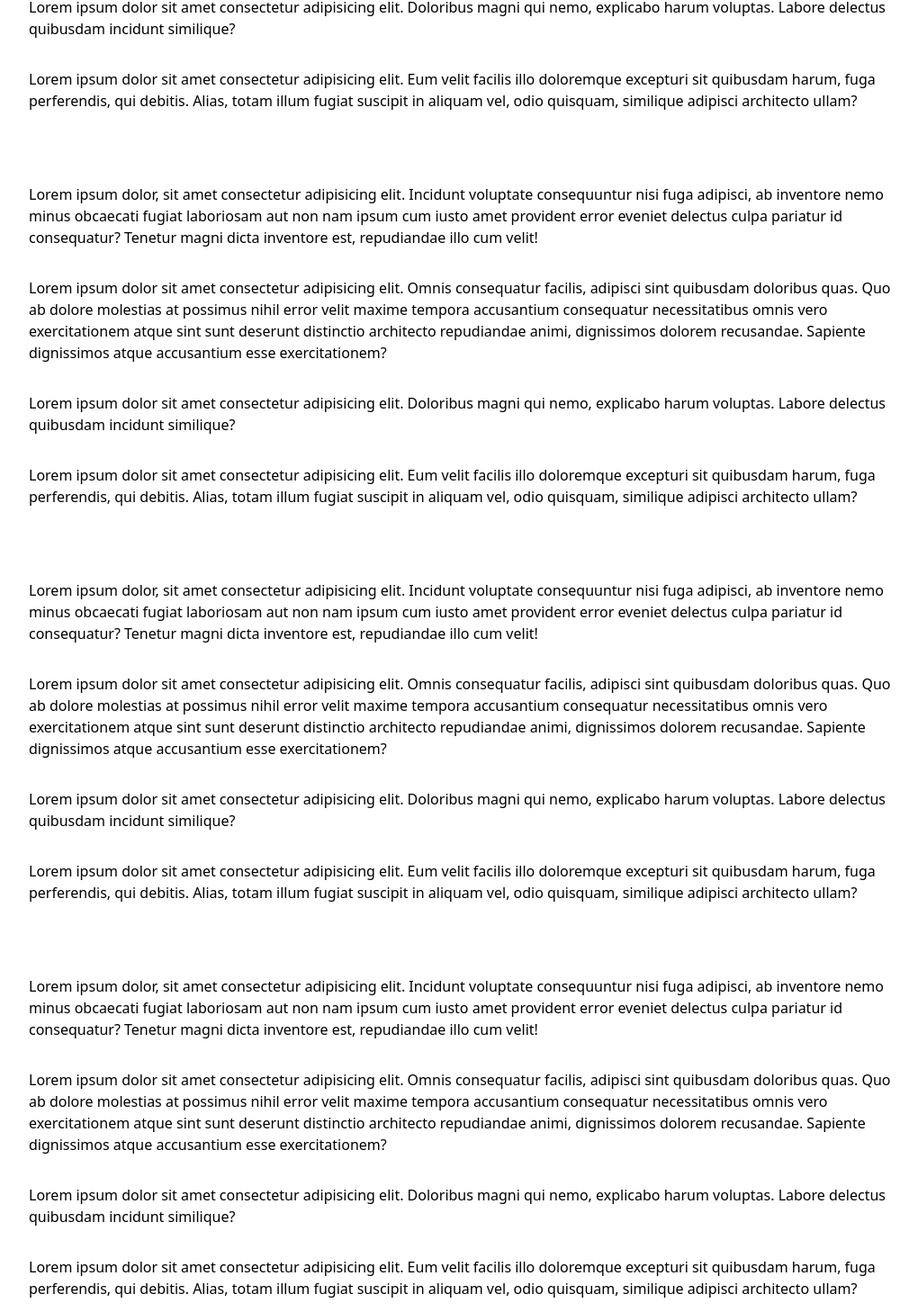
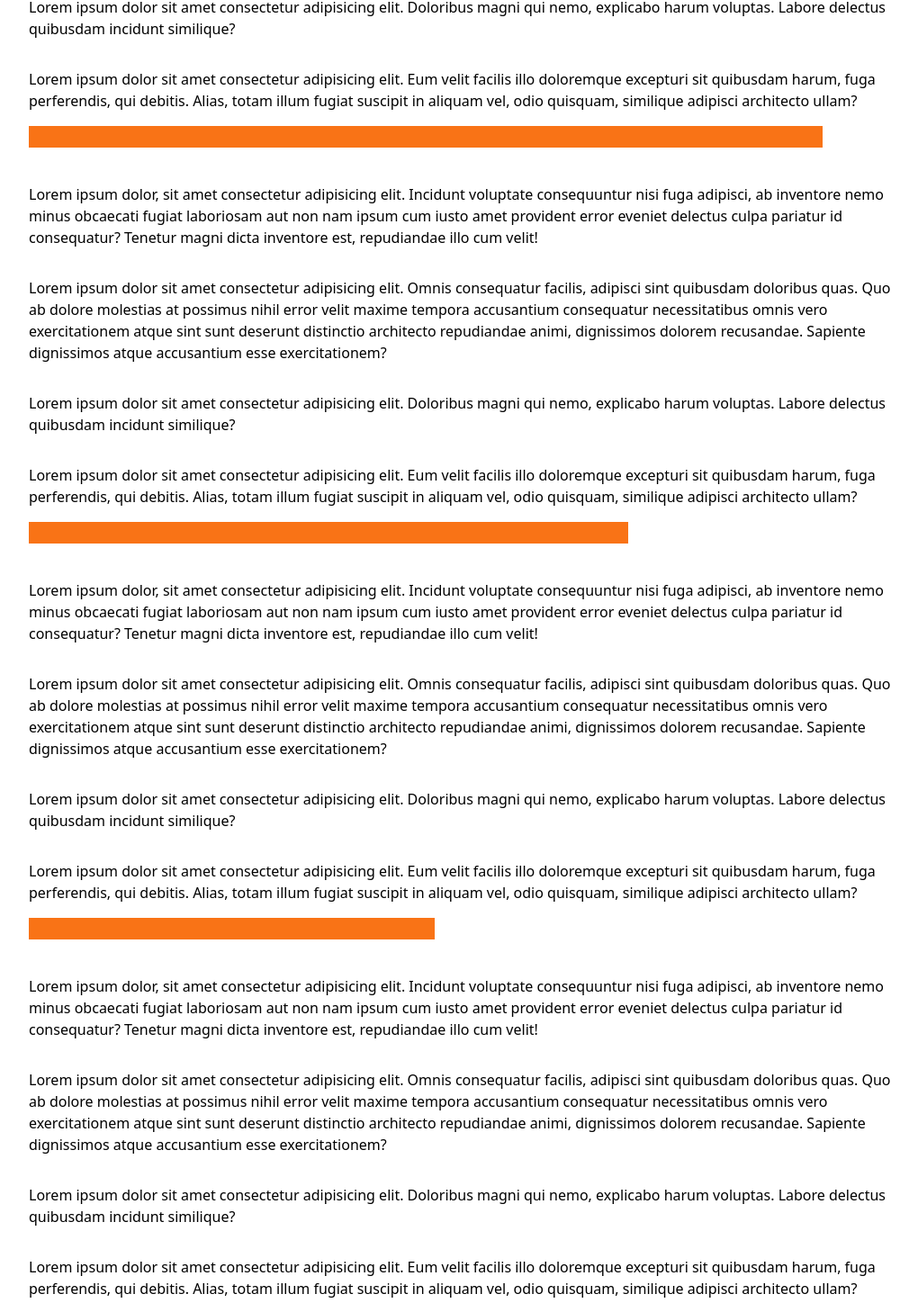
Before and after one commit to jxhnkndl/scroll-sandbox, a React (Vite) app: page / in a window 1280 px wide. Shown: the part 396-1854 px from the top of the page at 90% size, without its empty margins (128-1148 px from the left). Built offline with nearby package versions, Linux system fonts and the light colour scheme.

Commit message:
create example of cascading progress bars

```diff
--- a/src/App.jsx
+++ b/src/App.jsx
@@ -1,14 +1,15 @@
-import Section from "./components/Section";
+// import SectionBasic from "./components/SectionBasic";
+import SectionCascade from "./components/SectionCascade";
 
 export default function App() {
   return (
     <div>
       <h1 className="text-9xl mb-8">SCROLL SANDBOX</h1>
-      <Section />
-      <Section />
-      <Section />
-      <Section />
-      <Section />
+      <SectionCascade />
+      <SectionCascade />
+      <SectionCascade />
+      <SectionCascade />
+      <SectionCascade />
     </div>
   );
 }
--- a/src/components/Section.jsx
+++ b/src/components/SectionBasic.jsx
@@ -1,6 +1,9 @@
-import { motion, useScroll, useTransform, useSpring } from 'framer-motion';
+import { motion, useScroll } from 'framer-motion';
+import { useTransform } from 'framer-motion';
+// import { useSpring } from 'framer-motion';
 
-/** useScroll() return value types:
+/**
+ *  useScroll() return value types:
  *    - scrollX / scrollY: absolute position on page measured in pixels
  *    - scrollXProgress / scrollYProgress: scroll position between two defined offsets
  *      (0 and 1) such as the top and bottom of a parent container
@@ -22,8 +25,8 @@ import { motion, useScroll, useTransform, useSpring } from 'framer-motion';
  *            - could be pixels, percents, viewports, numeric units, etc.
  */
 
-export default function Section() {
-  let { scrollY } = useScroll();
+export default function SectionBasic() {
+  let { scrollYProgress } = useScroll();
 
   // monitor scroll position on y axis
   // start animation with initial value of 0% when user hits 250px down the page
@@ -33,7 +36,7 @@ export default function Section() {
   // monitor scroll position within parent container's top/bottom boundaries
   // start animation with initial value of 0% when user is at top of parent container
   // stop animation with ending value of 20% when user is at bottom of parent container
-  let x = useTransform(scrollY, [0, 1], ['0%', '100%']);
+  let x = useTransform(scrollYProgress, [0, 1], ['0%', '100%']);
 
   // add a spring effect to the progress bars
   // let x = useSpring(scrollY);
--- /dev/null
+++ b/src/components/SectionCascade.jsx
@@ -0,0 +1,80 @@
+import { motion, useScroll } from 'framer-motion';
+import { useTransform } from 'framer-motion';
+import { useRef } from 'react';
+// import { useSpring } from 'framer-motion';
+
+/** ADDING A REF:
+ *  - when you want to monitor the scroll progress within a certain container element,
+ *    you can attach a ref to the container
+ *  - then pass the ref into useScroll() as the target, or the element that the upper
+ *    and lower boundaries get (the [0, 1] in useTransform()) applied to
+ *
+ *  OFFSET ex: ['start start', 'end start']
+ *  - the offset is an array containing at least two intersections, or points where the
+ *    target element meets the edge of its container
+ *  - intersection values can be:
+ *      - numbers between 0-1
+ *      - shorthand strings start (0), center (0.5), and end (1)
+ *      - px, %, vw, or vh
+ *  - examples:
+ *      - "start start" -> start of animated element meets start of container edge
+ *      - "start end"   -> start of animated element meets end of container edge
+ *      - "end start"   -> end of animated element meets start of container edge
+ *      - "end end"     -> end of animated element meets end of container edge
+ *
+ */
+
+export default function SectionCascade() {
+  // create ref on parent container to set scroll boundaries from
+  let ref = useRef(null);
+
+  let { scrollYProgress } = useScroll({
+    // use container div to set scroll boundaries
+    target: ref,
+    // start animation when lower edge of progress bar is at bottom of container
+    // end animation when lower edge of progress bar is at top of container
+    offset: ['end end', 'start start']
+  });
+
+  let width = useTransform(scrollYProgress, [0, 1], ['0%', '100%']);
+
+  return (
+    <div ref={ref} className="w-3/4 mx-auto">
+      <div className="space-y-8">
+        <p>
+          Lorem ipsum dolor, sit amet consectetur adipisicing elit. Incidunt
+          voluptate consequuntur nisi fuga adipisci, ab inventore nemo minus
+          obcaecati fugiat laboriosam aut non nam ipsum cum iusto amet provident
+          error eveniet delectus culpa pariatur id consequatur? Tenetur magni
+          dicta inventore est, repudiandae illo cum velit!
+        </p>
+        <p>
+          Lorem ipsum dolor sit amet consectetur adipisicing elit. Omnis
+          consequatur facilis, adipisci sint quibusdam doloribus quas. Quo ab
+          dolore molestias at possimus nihil error velit maxime tempora
+          accusantium consequatur necessitatibus omnis vero exercitationem atque
+          sint sunt deserunt distinctio architecto repudiandae animi,
+          dignissimos dolorem recusandae. Sapiente dignissimos atque accusantium
+          esse exercitationem?
+        </p>
+        <p>
+          Lorem ipsum dolor sit amet consectetur adipisicing elit. Doloribus
+          magni qui nemo, explicabo harum voluptas. Labore delectus quibusdam
+          incidunt similique?
+        </p>
+        <p>
+          Lorem ipsum dolor sit amet consectetur adipisicing elit. Eum velit
+          facilis illo doloremque excepturi sit quibusdam harum, fuga
+          perferendis, qui debitis. Alias, totam illum fugiat suscipit in
+          aliquam vel, odio quisquam, similique adipisci architecto ullam?
+        </p>
+      </div>
+      <motion.div
+        className="w-full h-6 bg-orange-500 mt-4 mb-10"
+        style={{
+          width
+        }}
+      />
+    </div>
+  );
+}
```
